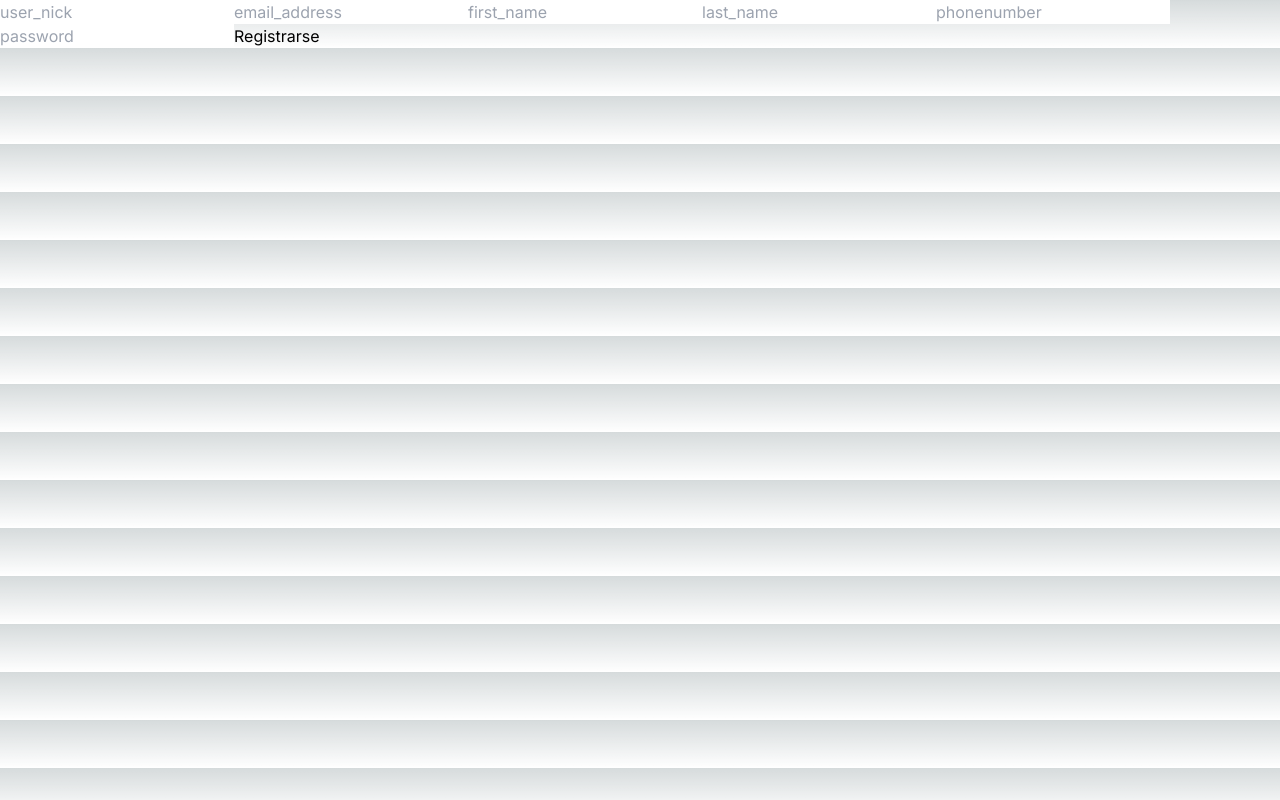
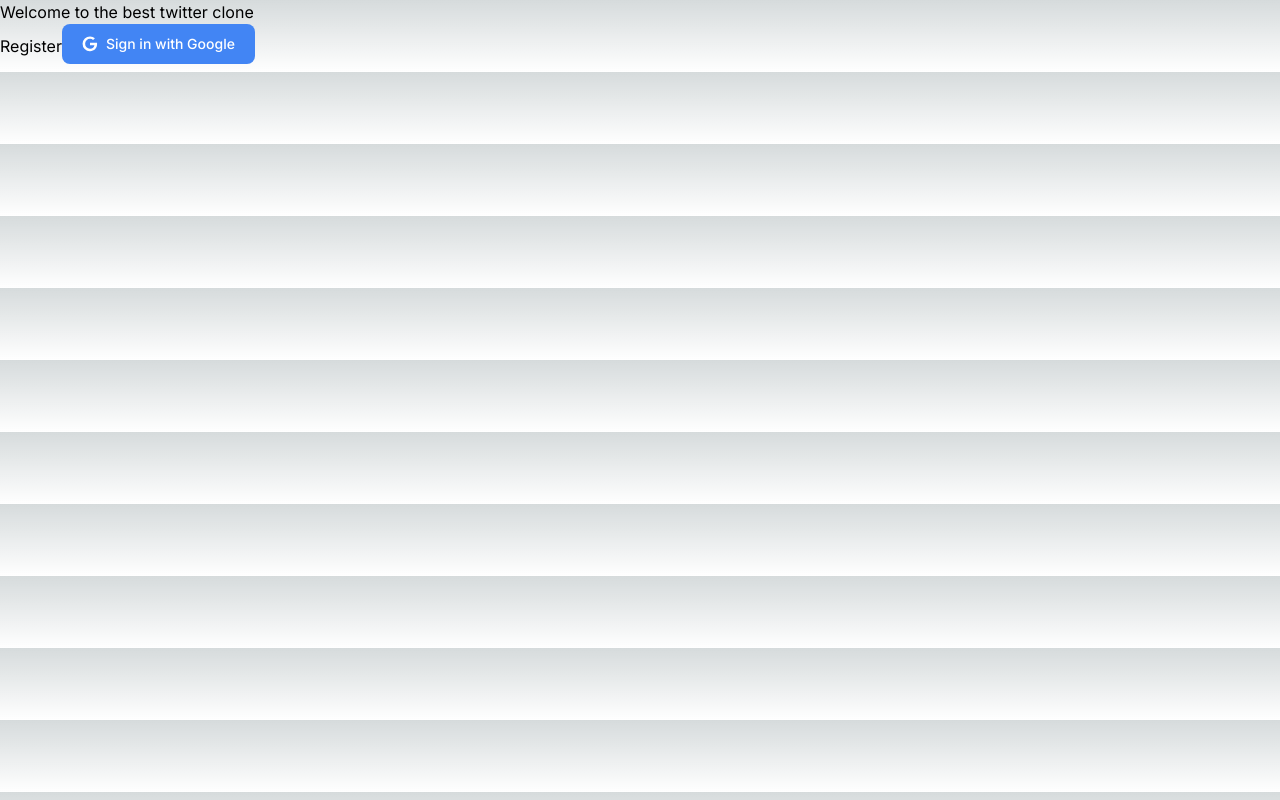
Before and after one commit to LucasEzequielRamos/Twitter-Clone, a Next.js app: page / in a window 1280 px wide. Built offline with nearby package versions, Linux system fonts and the light colour scheme.

Commit message:
add auth with google

```diff
--- a/package.json
+++ b/package.json
@@ -11,6 +11,7 @@
   "dependencies": {
     "mysql2": "^3.6.5",
     "next": "14.0.4",
+    "next-auth": "^4.24.5",
     "react": "^18",
     "react-dom": "^18"
   },
--- /dev/null
+++ b/src/app/api/auth/[...nextauth]/route.ts
@@ -0,0 +1,13 @@
+import NextAuth from 'next-auth'
+import GoogleProvider from 'next-auth/providers/google'
+
+const handler = NextAuth({
+  providers: [
+    GoogleProvider({
+      clientId: process.env.GOOGLE_CLIENT_ID!,
+      clientSecret: process.env.GOOGLE_CLIENT_SECRET!
+    })
+  ]
+})
+
+export { handler as GET, handler as POST }
--- /dev/null
+++ b/src/app/components/auth-button.tsx
@@ -0,0 +1,12 @@
+'use client'
+import { signIn } from 'next-auth/react'
+export default function AuthButton () {
+  return (
+    <button onClick={async () => { await signIn() }} type="button" className="text-white bg-[#4285F4] hover:bg-[#4285F4]/90 focus:ring-4 focus:outline-none focus:ring-[#4285F4]/50 font-medium rounded-lg text-sm px-5 py-2.5 text-center inline-flex items-center dark:focus:ring-[#4285F4]/55 me-2 mb-2">
+      <svg className="w-4 h-4 me-2" aria-hidden="true" xmlns="http://www.w3.org/2000/svg" fill="currentColor" viewBox="0 0 18 19">
+      <path fillRule="evenodd" d="M8.842 18.083a8.8 8.8 0 0 1-8.65-8.948 8.841 8.841 0 0 1 8.8-8.652h.153a8.464 8.464 0 0 1 5.7 2.257l-2.193 2.038A5.27 5.27 0 0 0 9.09 3.4a5.882 5.882 0 0 0-.2 11.76h.124a5.091 5.091 0 0 0 5.248-4.057L14.3 11H9V8h8.34c.066.543.095 1.09.088 1.636-.086 5.053-3.463 8.449-8.4 8.449l-.186-.002Z" clipRule="evenodd"/>
+      </svg>
+      Sign in with Google
+    </button>
+  )
+}
--- /dev/null
+++ b/src/app/components/form-data.tsx
@@ -0,0 +1,54 @@
+'use client'
+
+import { useState } from 'react'
+import { useRouter } from 'next/navigation'
+
+interface user {
+  user_nick?: string
+  email_address?: string
+  first_name?: string
+  last_name?: string
+  phonenumber?: number
+  password?: string
+}
+
+export default function FormData () {
+  const router = useRouter()
+  const [user, setUser] = useState<user | null>(null)
+
+  const handleChange = (e: React.FormEvent<HTMLInputElement>) => {
+    setUser({
+      ...user,
+      [e.currentTarget.name]: e.currentTarget.value
+    })
+  }
+
+  const handleSubmit = async (e: React.FormEvent<HTMLFormElement>) => {
+    e.preventDefault()
+
+    const res = await fetch('/api/users', {
+      method: 'POST',
+      headers: {
+        'Content-Type': 'application/json'
+      },
+      body: JSON.stringify(user)
+    })
+
+    const data = await res.json()
+    console.log(data)
+
+    router.push('/')
+  }
+
+  return (
+    <form onSubmit={handleSubmit} className='[&>input]:text-black'>
+    <input onChange={handleChange} type="text" placeholder="user_nick" name="user_nick" />
+    <input onChange={handleChange} type="text" placeholder="email_address" name="email_address" />
+    <input onChange={handleChange} type="text" placeholder="first_name" name="first_name" />
+    <input onChange={handleChange} type="text" placeholder="last_name" name="last_name" />
+    <input onChange={handleChange} type="number" placeholder="phonenumber" name="phonenumber" />
+    <input onChange={handleChange} type="text" placeholder="password" name="password" />
+    <button>Register</button>
+</form>
+  )
+}
--- a/src/app/page.tsx
+++ b/src/app/page.tsx
@@ -1,53 +1,13 @@
-'use client'
-
-import { useState } from 'react'
-
-interface user {
-  user_nick?: string
-  email_address?: string
-  first_name?: string
-  last_name?: string
-  phonenumber?: number
-  password?: string
-}
+import AuthButton from '@/app/components/auth-button'
 
 export default function Home () {
-  const [user, setUser] = useState<user | null>(null)
-
-  const handleChange = (e: React.FormEvent<HTMLInputElement>) => {
-    setUser({
-      ...user,
-      [e.currentTarget.name]: e.currentTarget.value
-    })
-  }
-
-  const handleSubmit = async (e: React.FormEvent<HTMLFormElement>) => {
-    e.preventDefault()
-
-    const res = await fetch('/api/users', {
-      method: 'POST',
-      headers: {
-        'Content-Type': 'application/json'
-      },
-      body: JSON.stringify(user)
-    })
-
-    const data = await res.json()
-    console.log(user)
-    console.log(data)
-  }
-
   return (
     <main >
-      <form onSubmit={handleSubmit} className='[&>input]:text-black'>
-          <input onChange={handleChange} type="text" placeholder="user_nick" name="user_nick" />
-          <input onChange={handleChange} type="text" placeholder="email_address" name="email_address" />
-          <input onChange={handleChange} type="text" placeholder="first_name" name="first_name" />
-          <input onChange={handleChange} type="text" placeholder="last_name" name="last_name" />
-          <input onChange={handleChange} type="number" placeholder="phonenumber" name="phonenumber" />
-          <input onChange={handleChange} type="text" placeholder="password" name="password" />
-          <button>Registrarse</button>
-      </form>
+      <div>
+        <h1>Welcome to the best twitter clone</h1>
+        <button>Register</button>
+        <AuthButton/>
+      </div>
     </main>
   )
 }
--- /dev/null
+++ b/src/app/register/page.tsx
@@ -0,0 +1,11 @@
+import FormData from '@/app/components/form-data'
+
+const page = () => {
+  return (
+    <div>
+        <FormData/>
+    </div>
+  )
+}
+
+export default page
```
Also changed, not shown: .eslintrc.json, 1 other file (tests, documents, lock files or other folders).
